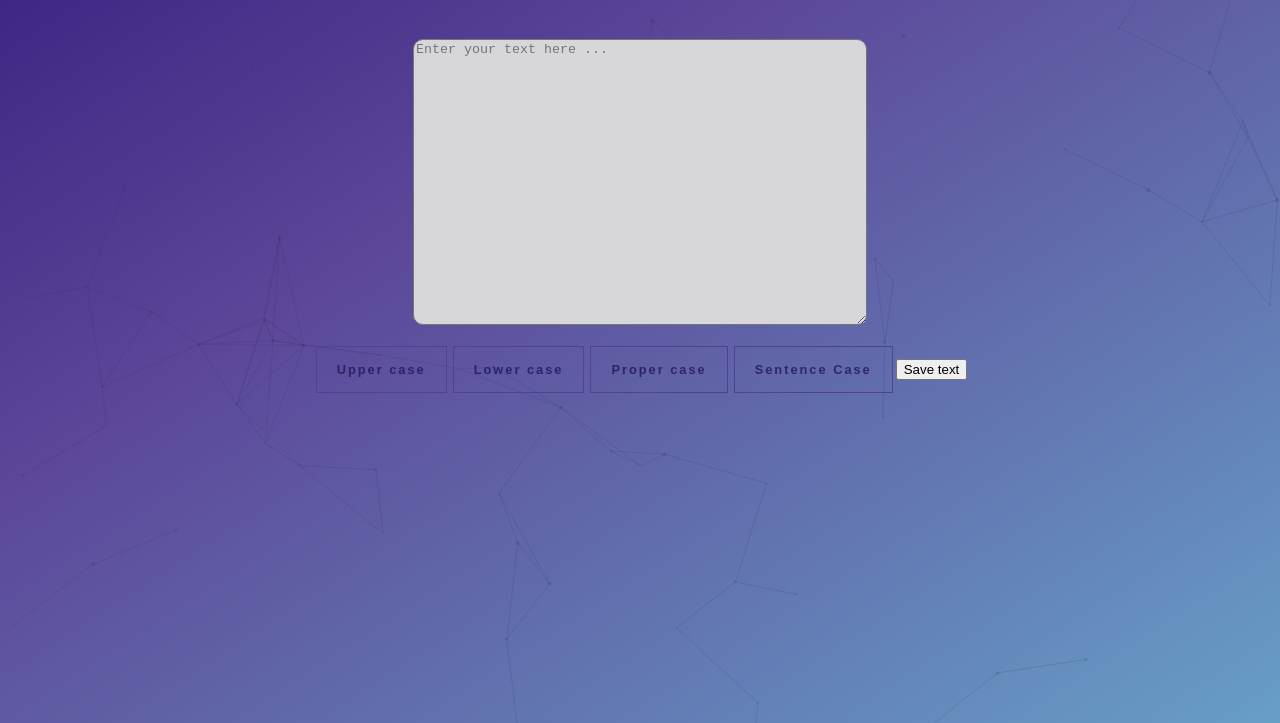
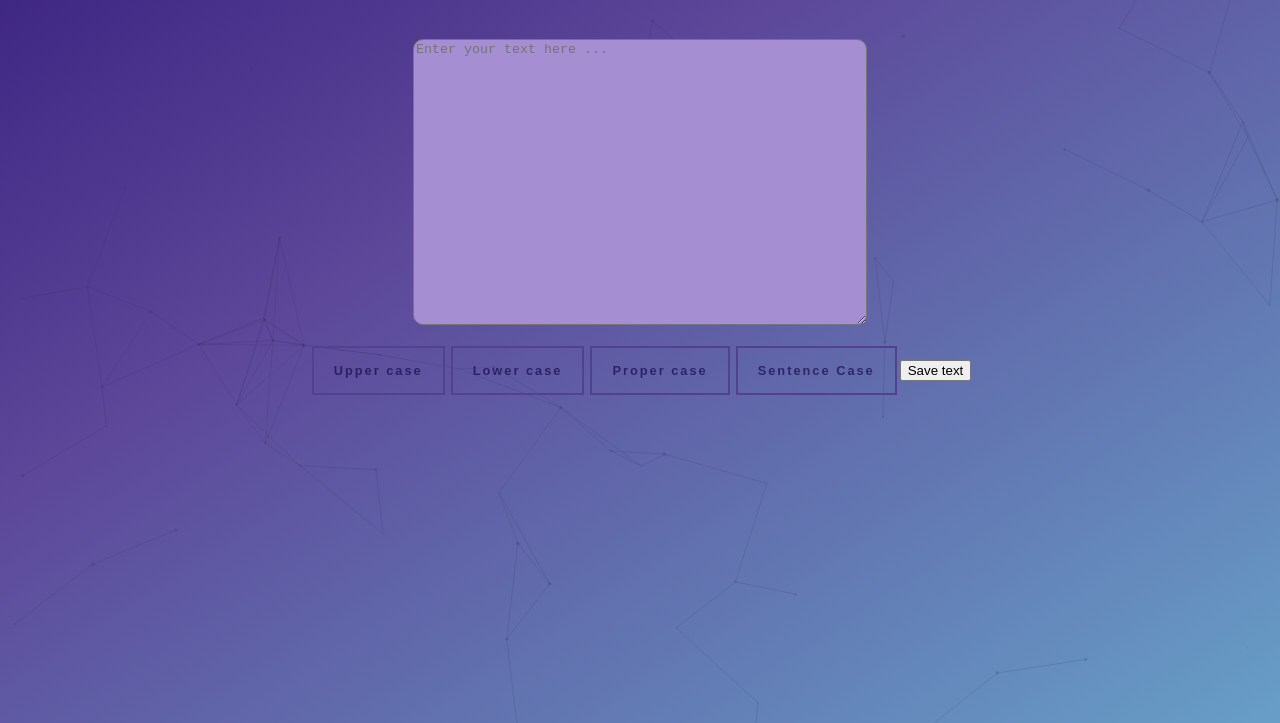
Before and after one commit to PPatricc/CaseConverter, a plain HTML site: page index.html in a window 1280 px wide. Shown: the part 69-792 px from the top of the page. Drawn offline with Linux system fonts and the light colour scheme.

Commit message:
Slight change of textarea

```diff
--- a/src.js
+++ b/src.js
@@ -25,6 +25,7 @@ function capLetters_after_sign(string, sign){
     const capitalizeWords = words.map(value=> capitalizeFirstLetter(value));
     textTochange.value = capitalizeWords.join(sign);
 }
+
 function download(filename, text) {
     const element = document.createElement('a');
     element.setAttribute('href', 'data:text/plain;charset=utf-8,' + encodeURIComponent(text));
--- a/styles.css
+++ b/styles.css
@@ -14,6 +14,7 @@ body{
     height: 100vh;
     overflow: hidden;
     background: linear-gradient(to right bottom, rgba(48, 23, 122, 0.95) 0, rgba(84, 62, 148, 0.95) 35%, rgba(95, 156, 197, 0.95) 100%);
+
 }
 
 #text{
@@ -22,7 +23,7 @@ body{
     margin-right: auto;
     height:35%;
     width: 35%;
-    background-color: #d7d6d9;
+    background-color: #a58fd2;
     border-radius: 10px;
     outline: none;
 }
@@ -35,7 +36,7 @@ body{
 .btnhover1{
     background: transparent; outline: none;
     position: relative;
-    border: 1px solid #52418f;
+    border: 2px solid #52418f;
     padding: 15px 20px;
     overflow: hidden;
     margin: 3px;
```
